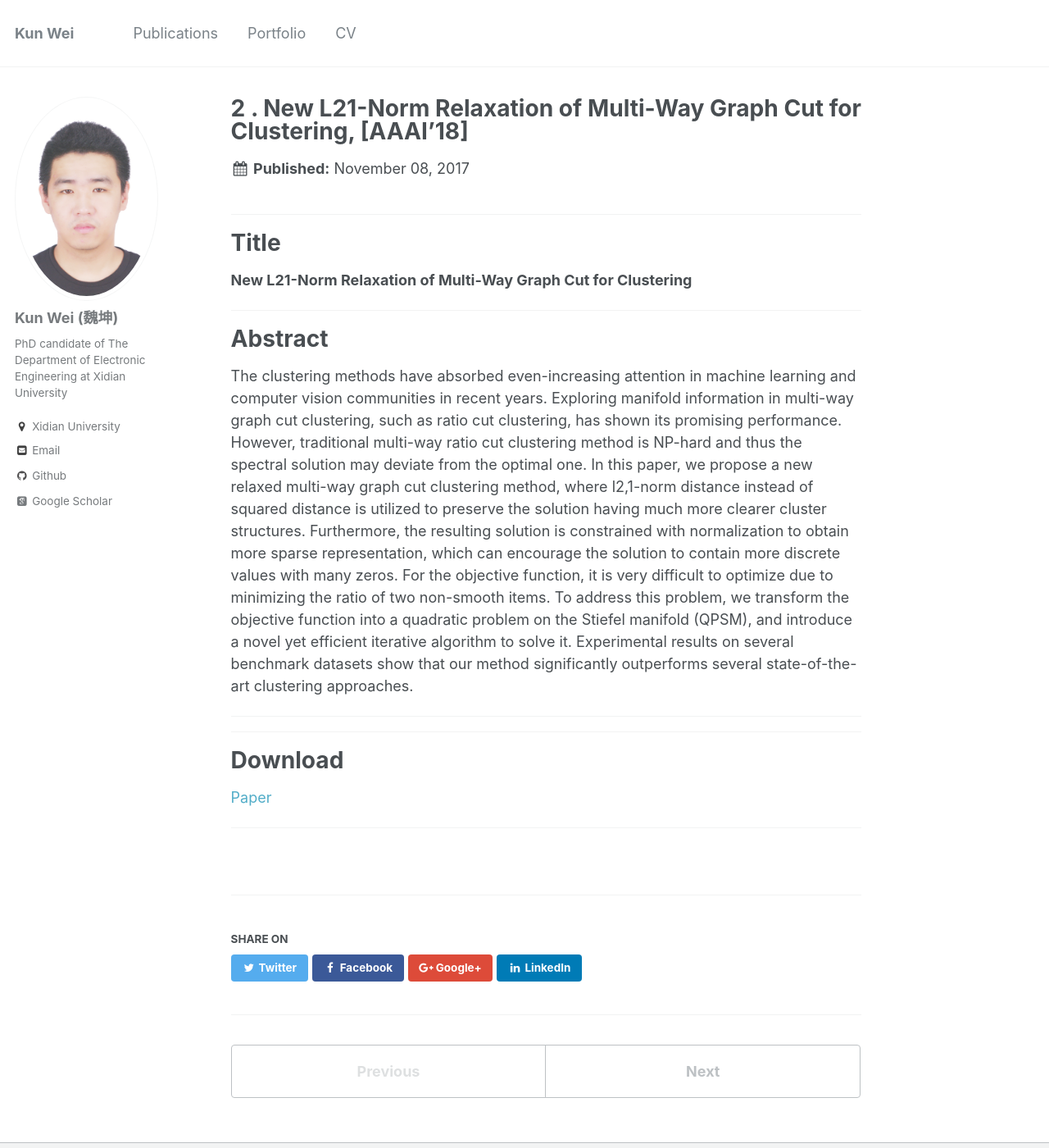
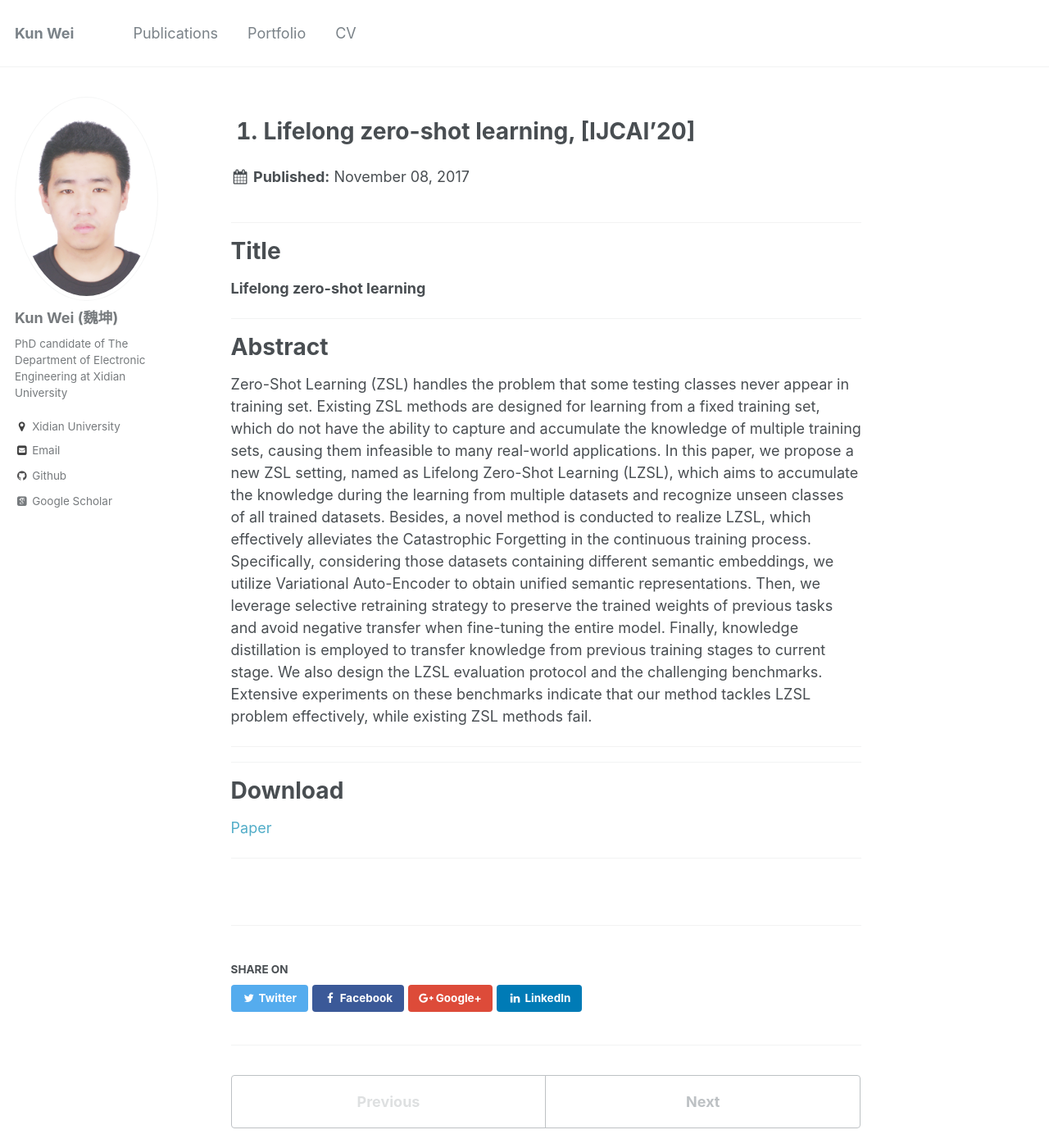
Before and after one commit to Drkun/xdkunwei.github.io, a Jekyll site: the page built from _publications/2017-11-08-New L21-Norm Relaxation of Multi-Way Graph Cut for Clustering.md, in a window 1280 px wide and 1400 px high. Shown: the whole window at 82% size. Built offline with Jekyll 4.4.1, drawn with Linux system fonts in a browser that asks for light colours; some web fonts are replaced.

Commit message:
Update 2017-11-08-New L21-Norm Relaxation of Multi-Way Graph Cut for Clustering.md

```diff
--- a/_publications/2017-11-08-New L21-Norm Relaxation of Multi-Way Graph Cut for Clustering.md
+++ b/_publications/2017-11-08-New L21-Norm Relaxation of Multi-Way Graph Cut for Clustering.md
@@ -1,17 +1,17 @@
 ---
-title: "2 . New L21-Norm Relaxation of Multi-Way Graph Cut for Clustering, [AAAI'18]"
-permalink: /publication/2017-11-08-New L21-Norm Relaxation of Multi-Way Graph Cut for Clustering
-excerpt: '[PDF](https://www.aaai.org/ocs/index.php/AAAI/AAAI18/paper/view/17033/16747)'
+title: "2. Lifelong zero-shot learning, [IJCAI'20]"
+permalink: /publication/2020-4-20-New Lifelong zero-shot learning
+excerpt: '[PDF](https://www.ijcai.org/Proceedings/2020/0077.pdf)'
 ---
 
 ---
 # Title
-__New L21-Norm Relaxation of Multi-Way Graph Cut for Clustering__
+__Lifelong zero-shot learning__
 
 ---
 # Abstract
 
-The clustering methods have absorbed even-increasing attention in machine learning and computer vision communities in recent years. Exploring manifold information in multi-way graph cut clustering, such as ratio cut clustering, has shown its promising performance. However, traditional multi-way ratio cut clustering method is NP-hard and thus the spectral solution may deviate from the optimal one. In this paper, we propose a new relaxed multi-way graph cut clustering method, where l2,1-norm distance instead of squared distance is utilized to preserve the solution having much more clearer cluster structures. Furthermore, the resulting solution is constrained with normalization to obtain more sparse representation, which can encourage the solution to contain more discrete values with many zeros. For the objective function, it is very difficult to optimize due to minimizing the ratio of two non-smooth items. To address this problem, we transform the objective function into a quadratic problem on the Stiefel manifold (QPSM), and introduce a novel yet efficient iterative algorithm to solve it. Experimental results on several benchmark datasets show that our method significantly outperforms several state-of-the-art clustering approaches.
+Zero-Shot Learning (ZSL) handles the problem that some testing classes never appear in training set. Existing ZSL methods are designed for learning from a fixed training set, which do not have the ability to capture and accumulate the knowledge of multiple training sets, causing them infeasible to many real-world applications. In this paper, we propose a new ZSL setting, named as Lifelong Zero-Shot Learning (LZSL), which aims to accumulate the knowledge during the learning from multiple datasets and recognize unseen classes of all trained datasets. Besides, a novel method is conducted to realize LZSL, which effectively alleviates the Catastrophic Forgetting in the continuous training process. Specifically, considering those datasets containing different semantic embeddings, we utilize Variational Auto-Encoder to obtain unified semantic representations. Then, we leverage selective retraining strategy to preserve the trained weights of previous tasks and avoid negative transfer when fine-tuning the entire model. Finally, knowledge distillation is employed to transfer knowledge from previous training stages to current stage. We also design the LZSL evaluation protocol and the challenging benchmarks. Extensive experiments on these benchmarks indicate that our method tackles LZSL problem effectively, while existing ZSL methods fail.
 
 
 ---
@@ -19,6 +19,6 @@ The clustering methods have absorbed even-increasing attention in machine learni
 
 ---
 # Download
-[Paper](https://www.aaai.org/ocs/index.php/AAAI/AAAI18/paper/view/17033/16747)
+[Paper](https://www.ijcai.org/Proceedings/2020/0077.pdf)
 
 ---
```
